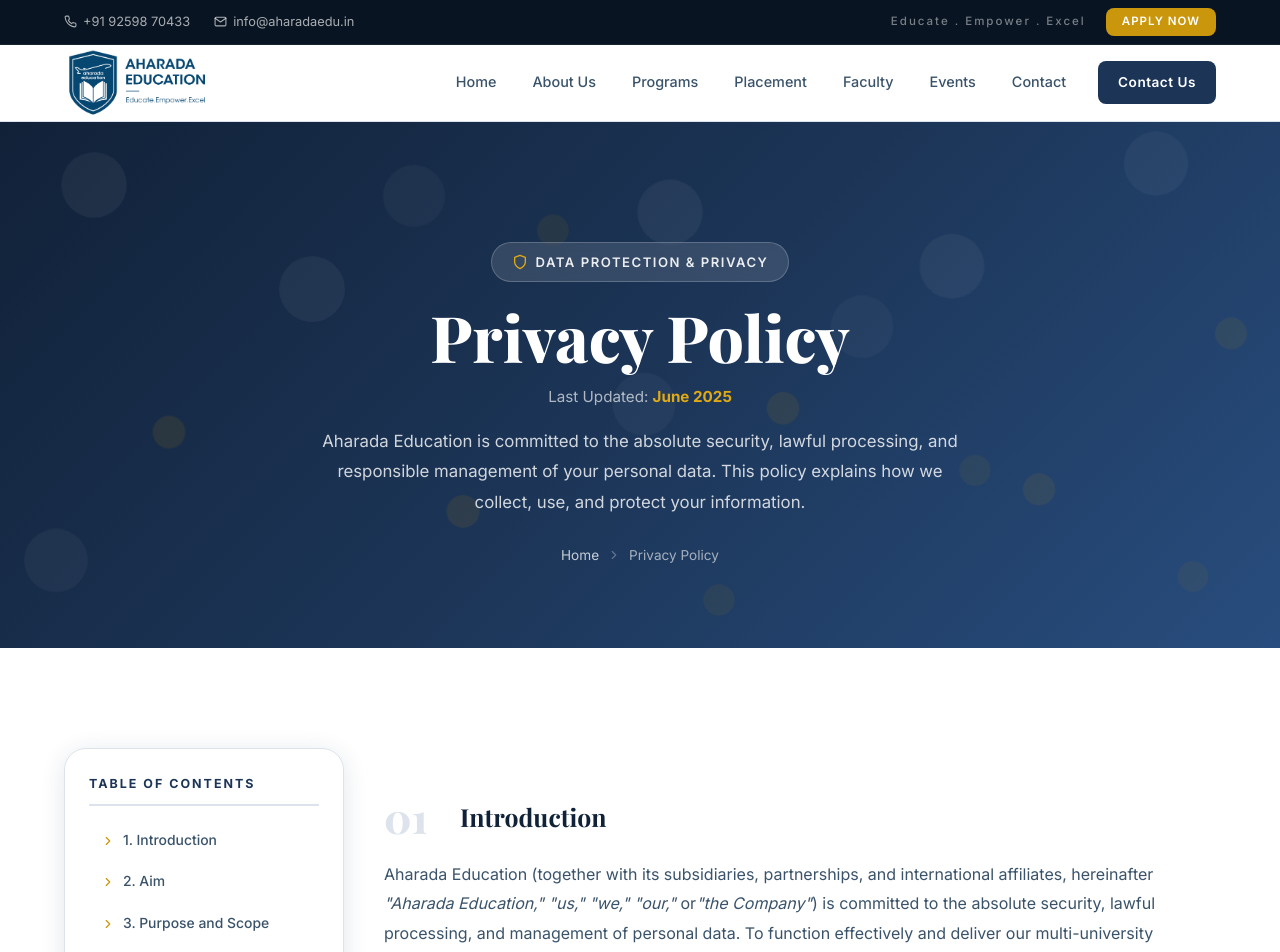
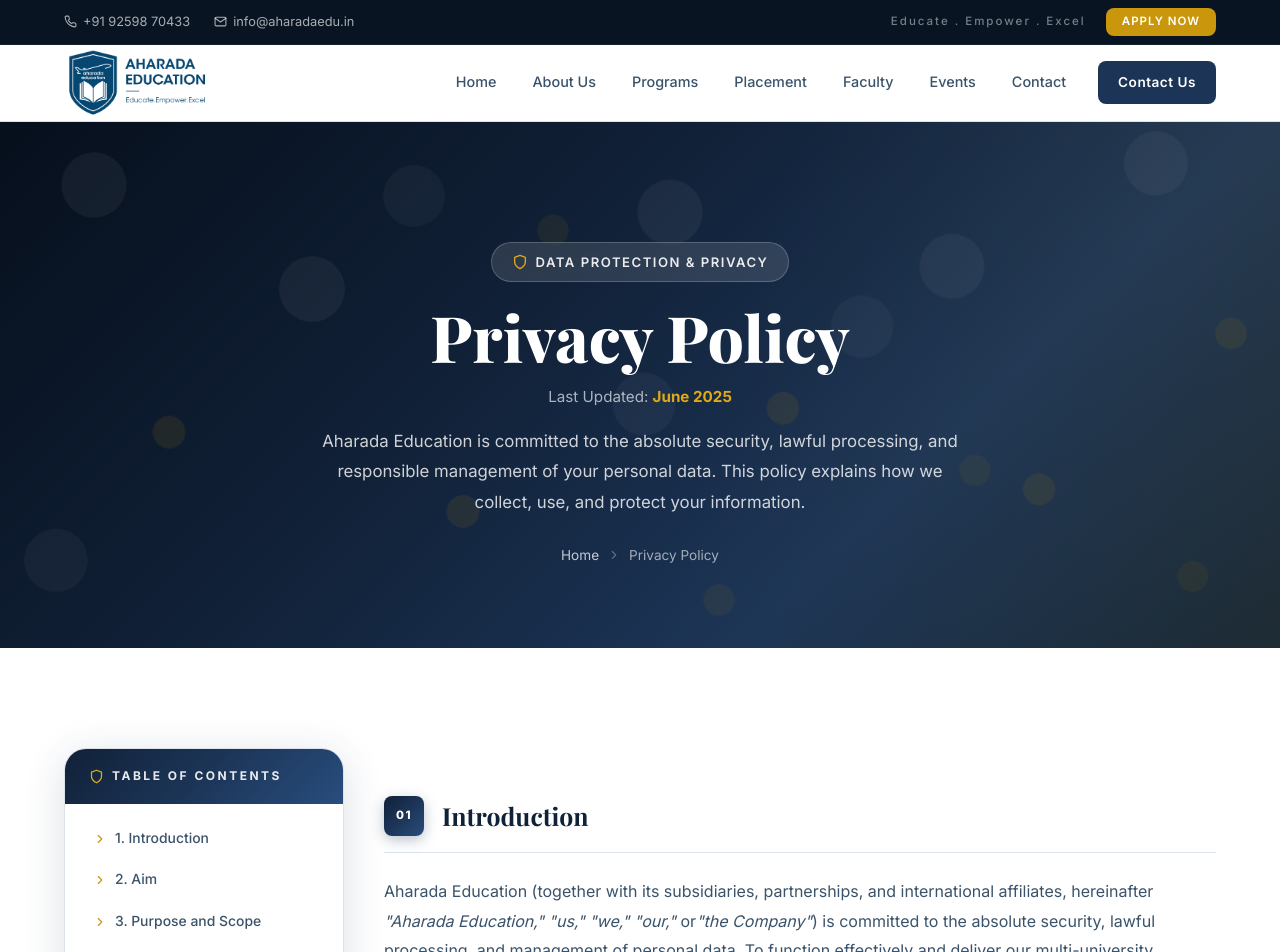
Before and after one commit to Nitin-data-domain/updated-ae, a React (Vite) app in the folder client/: page /privacy-policy in a window 1280 px wide. Shown: the top 952 px of the page. Built offline with nearby package versions, Linux system fonts and the light colour scheme; no server answers.

Commit message:
style: remove emojis, upgrade Privacy Policy theme with premium SVG icons and dark contact section

```diff
--- a/client/src/pages/PrivacyPolicy.css
+++ b/client/src/pages/PrivacyPolicy.css
@@ -21,7 +21,16 @@
 .pp-hero-gradient {
   position: absolute;
   inset: 0;
-  background: var(--gradient-primary);
+  background: linear-gradient(135deg, #060f1c 0%, #112138 40%, #1C3557 70%, #0f2237 100%);
+}
+
+/* Diagonal gold accent line across hero */
+.pp-hero-gradient::after {
+  content: '';
+  position: absolute;
+  inset: 0;
+  background: linear-gradient(105deg, transparent 55%, rgba(201,150,12,0.08) 100%);
+  pointer-events: none;
 }
 
 /* floating particles */
@@ -169,20 +178,36 @@
   background: var(--white);
   border-radius: var(--radius-lg);
   border: 1px solid var(--gray-100);
-  box-shadow: var(--shadow-md);
-  padding: 28px 24px;
+  box-shadow: var(--shadow-lg);
+  overflow: hidden;
+}
+
+.pp-toc-card-header {
+  background: var(--gradient-primary);
+  padding: 20px 24px;
 }
 
 .pp-toc-title {
   font-family: var(--font-primary);
-  font-size: 0.78rem;
+  font-size: 0.75rem;
   font-weight: 700;
   text-transform: uppercase;
-  letter-spacing: 2px;
-  color: var(--primary);
-  margin-bottom: 16px;
-  padding-bottom: 12px;
-  border-bottom: 2px solid var(--gray-100);
+  letter-spacing: 2.5px;
+  color: rgba(255,255,255,0.9);
+  margin: 0;
+  display: flex;
+  align-items: center;
+  gap: 8px;
+}
+
+.pp-toc-title svg {
+  color: var(--accent-light);
+  width: 15px;
+  height: 15px;
+}
+
+.pp-toc-body {
+  padding: 16px 16px 20px;
 }
 
 .pp-toc-list {
@@ -246,17 +271,28 @@
 .pp-section-header {
   display: flex;
   align-items: center;
-  gap: 16px;
-  margin-bottom: 22px;
+  gap: 18px;
+  margin-bottom: 24px;
+  padding-bottom: 16px;
+  border-bottom: 1px solid var(--gray-100);
 }
 
 .pp-section-num {
-  font-family: var(--font-display);
-  font-size: 2.6rem;
+  font-family: var(--font-primary);
+  font-size: 0.72rem;
   font-weight: 800;
-  color: var(--gray-100);
+  letter-spacing: 1.5px;
+  color: var(--white);
   line-height: 1;
-  min-width: 60px;
+  min-width: 40px;
+  height: 40px;
+  display: flex;
+  align-items: center;
+  justify-content: center;
+  border-radius: var(--radius-sm);
+  background: var(--gradient-primary);
+  box-shadow: 0 4px 14px rgba(28,53,87,0.3);
+  flex-shrink: 0;
   user-select: none;
 }
 
@@ -345,91 +381,179 @@
   background: var(--white);
   border: 1px solid var(--gray-100);
   border-radius: var(--radius-md);
-  padding: 28px 22px;
+  padding: 30px 24px;
   box-shadow: var(--shadow-sm);
+  transition: all var(--transition-base);
+  position: relative;
+  overflow: hidden;
+}
+
+.pp-right-card::before {
+  content: '';
+  position: absolute;
+  top: 0;
+  left: 0;
+  right: 0;
+  height: 3px;
+  background: var(--gradient-primary);
+  transform: scaleX(0);
+  transform-origin: left;
+  transition: transform var(--transition-base);
+}
+
+.pp-right-card:hover::before {
+  transform: scaleX(1);
+}
+
+.pp-right-card:hover {
+  transform: translateY(-6px);
+  box-shadow: var(--shadow-lg);
+  border-color: var(--gray-200);
+}
+
+.pp-right-icon {
+  width: 48px;
+  height: 48px;
+  border-radius: var(--radius-sm);
+  background: var(--primary-ultralight);
+  display: flex;
+  align-items: center;
+  justify-content: center;
+  margin-bottom: 16px;
   transition: all var(--transition-base);
 }
 
-.pp-right-card:hover {
-  transform: translateY(-5px);
-  box-shadow: var(--shadow-md);
-  border-color: var(--primary-ultralight);
+.pp-right-icon svg {
+  width: 22px;
+  height: 22px;
+  color: var(--primary);
+  transition: color var(--transition-base);
 }
 
-.pp-right-icon {
-  font-size: 2rem;
-  margin-bottom: 12px;
+.pp-right-card:hover .pp-right-icon {
+  background: var(--gradient-primary);
+}
+
+.pp-right-card:hover .pp-right-icon svg {
+  color: var(--white);
 }
 
 .pp-right-card h4 {
   font-family: var(--font-primary);
-  font-size: 0.97rem;
+  font-size: 1rem;
   font-weight: 700;
   color: var(--navy);
-  margin-bottom: 8px;
+  margin-bottom: 10px;
 }
 
 .pp-right-card p {
   font-size: 0.9rem;
   color: var(--gray-500);
-  line-height: 1.7;
+  line-height: 1.75;
   margin-bottom: 0 !important;
 }
 
 /* ── Contact block ── */
 .pp-contact-block {
-  background: var(--off-white);
+  background: var(--gradient-primary);
   border-radius: var(--radius-lg);
   padding: 48px 40px !important;
   border-bottom: none !important;
   margin-top: 8px;
+  position: relative;
+  overflow: hidden;
+}
+
+.pp-contact-block::before {
+  content: '';
+  position: absolute;
+  top: -60px;
+  right: -60px;
+  width: 220px;
+  height: 220px;
+  border-radius: 50%;
+  background: rgba(255,255,255,0.04);
+  pointer-events: none;
+}
+
+.pp-contact-block .pp-section-header {
+  border-bottom-color: rgba(255,255,255,0.12);
+}
+
+.pp-contact-block .pp-section-num {
+  background: rgba(255,255,255,0.12);
+  box-shadow: none;
+  color: var(--accent-light);
+}
+
+.pp-contact-block .pp-section-heading {
+  color: var(--white);
+}
+
+.pp-contact-block > p {
+  color: rgba(255,255,255,0.75) !important;
 }
 
 .pp-contact-card {
-  margin-top: 24px;
-  background: var(--white);
+  margin-top: 28px;
+  background: rgba(255,255,255,0.07);
+  backdrop-filter: blur(12px);
   border-radius: var(--radius-md);
-  box-shadow: var(--shadow-md);
+  border: 1px solid rgba(255,255,255,0.14);
   overflow: hidden;
-  border: 1px solid var(--gray-100);
 }
 
 .pp-contact-info {
   padding: 32px;
   display: flex;
   flex-direction: column;
-  gap: 18px;
+  gap: 20px;
 }
 
 .pp-contact-row {
   display: flex;
   align-items: flex-start;
-  gap: 14px;
+  gap: 16px;
+  padding: 14px 16px;
+  border-radius: var(--radius-sm);
+  transition: background var(--transition-fast);
+}
+
+.pp-contact-row:hover {
+  background: rgba(255,255,255,0.06);
 }
 
 .pp-contact-label {
-  font-size: 0.78rem;
+  font-size: 0.75rem;
   font-weight: 700;
   text-transform: uppercase;
   letter-spacing: 1.5px;
-  color: var(--primary);
+  color: var(--accent-light);
   white-space: nowrap;
   min-width: 110px;
   padding-top: 2px;
 }
 
 .pp-contact-icon {
-  color: var(--accent);
+  color: var(--accent-light);
   width: 18px;
   height: 18px;
   flex-shrink: 0;
-  margin-top: 2px;
+  margin-top: 3px;
 }
 
 .pp-contact-value {
   font-size: 0.97rem;
-  color: var(--gray-600);
+  color: rgba(255,255,255,0.85);
   line-height: 1.6;
+}
+
+.pp-contact-value .pp-link {
+  color: var(--accent-light);
+}
+
+.pp-contact-value .pp-link:hover {
+  color: var(--white);
 }
 
 /* ── Responsive ── */
--- a/client/src/pages/PrivacyPolicy.jsx
+++ b/client/src/pages/PrivacyPolicy.jsx
@@ -1,6 +1,6 @@
 import { useEffect } from 'react'
 import { Link } from 'react-router-dom'
-import { FiShield, FiChevronRight, FiMail, FiPhone, FiMapPin } from 'react-icons/fi'
+import { FiShield, FiChevronRight, FiMail, FiPhone, FiMapPin, FiEye, FiEdit3, FiTrash2 } from 'react-icons/fi'
 import './PrivacyPolicy.css'
 
 const sections = [
@@ -74,7 +74,13 @@
           {/* Sticky sidebar / TOC */}
           <aside className="pp-sidebar">
             <div className="pp-toc-card">
-              <h3 className="pp-toc-title">Table of Contents</h3>
+              <div className="pp-toc-card-header">
+                <h3 className="pp-toc-title">
+                  <FiShield />
+                  Table of Contents
+                </h3>
+              </div>
+              <div className="pp-toc-body">
                 <ul className="pp-toc-list">
                   {sections.map((s) => (
                     <li key={s.id}>
@@ -89,6 +95,7 @@
                     </li>
                   ))}
                 </ul>
+              </div>
             </div>
           </aside>
 
@@ -301,14 +308,14 @@
               </p>
               <div className="pp-rights-grid">
                 <div className="pp-right-card">
-                  <div className="pp-right-icon" aria-hidden="true">🔍</div>
+                  <div className="pp-right-icon"><FiEye /></div>
                   <h4>Right to Access</h4>
                   <p>
                     You can request a clear copy of the Personal Data we hold about you.
                   </p>
                 </div>
                 <div className="pp-right-card">
-                  <div className="pp-right-icon" aria-hidden="true">✏️</div>
+                  <div className="pp-right-icon"><FiEdit3 /></div>
                   <h4>Right to Correction</h4>
                   <p>
                     You may request updates or corrections to any inaccurate academic or personal
@@ -316,7 +323,7 @@
                   </p>
                 </div>
                 <div className="pp-right-card">
-                  <div className="pp-right-icon" aria-hidden="true">🗑️</div>
+                  <div className="pp-right-icon"><FiTrash2 /></div>
                   <h4>Right to Erasure / Opt-Out</h4>
                   <p>
                     You may request deletion of your online portal account or unsubscribe from
```
Lines whose indentation alone changed are shown as unchanged.
